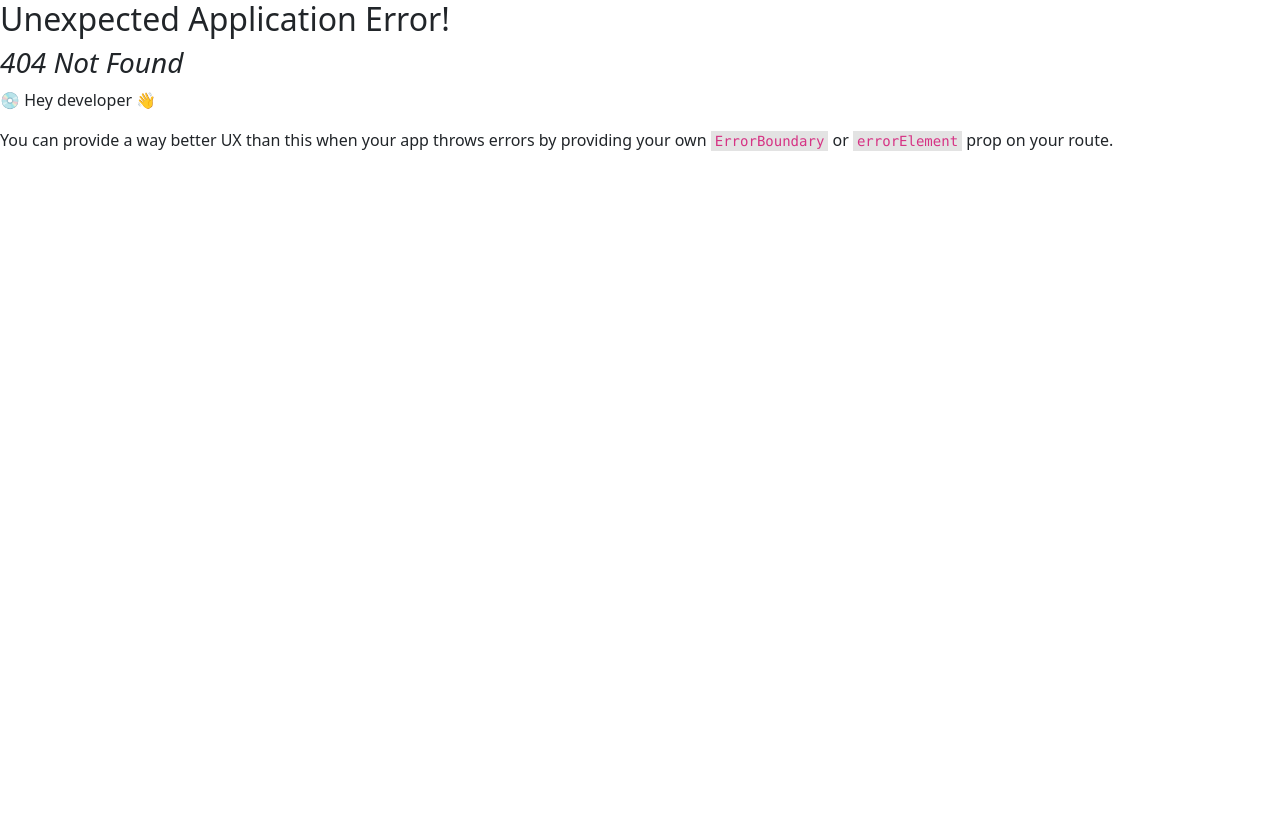
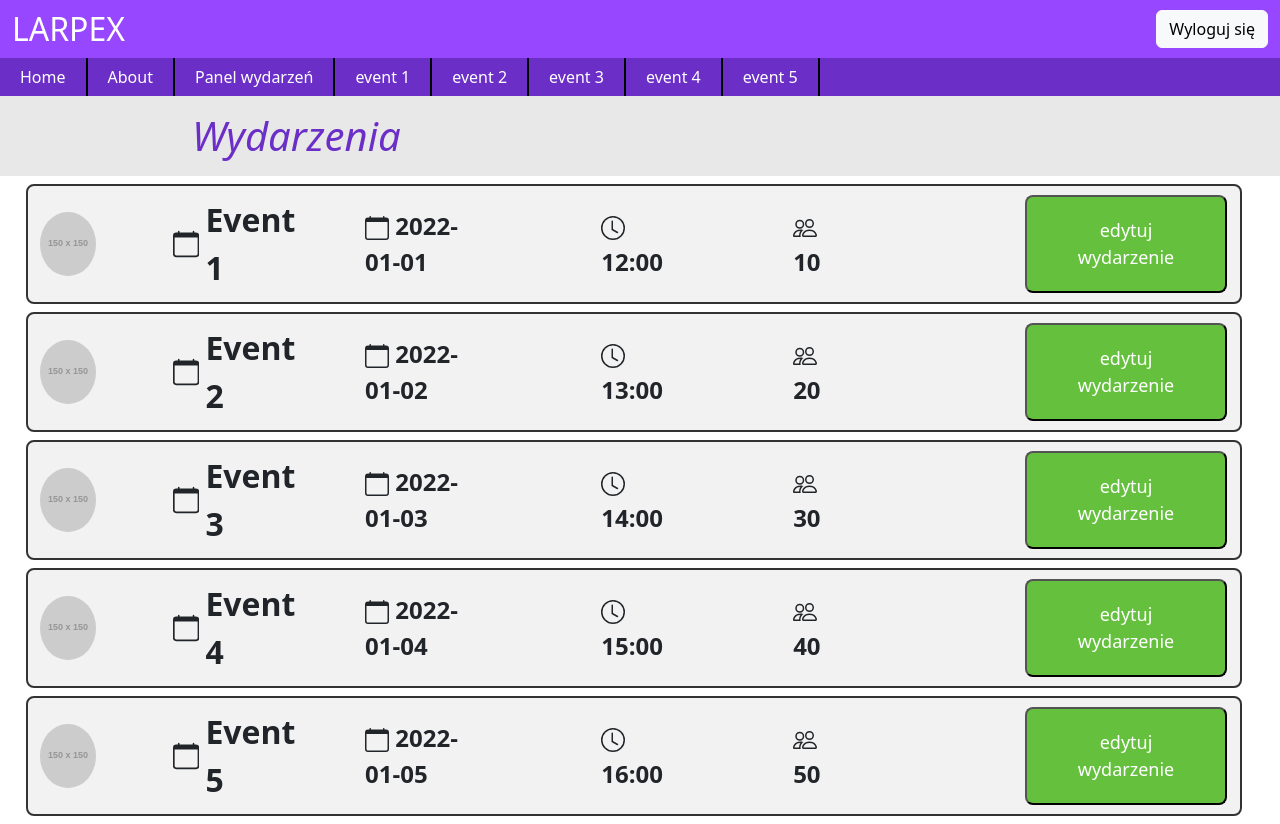
Before and after one commit to Artur-Romaniuk/LARPex, a React (Vite) app in the folder Frontend/: page /panel-wydarzen in a window 1280 px wide. Before the commit this address had no page. Before the commit the page ends 800 px from the top, so only its background shows below. Built offline with nearby package versions, Linux system fonts and the light colour scheme.

Commit message:
panel wydarzen

```diff
--- a/Frontend/package.json
+++ b/Frontend/package.json
@@ -20,6 +20,7 @@
     "react-bootstrap-icons": "^1.10.3",
     "react-datepicker": "^4.21.0",
     "react-dom": "^18.2.0",
+    "react-icons": "^4.12.0",
     "react-redux": "^8.1.3",
     "react-router-dom": "^6.17.0",
     "redux": "^4.2.1",
--- a/Frontend/src/App.tsx
+++ b/Frontend/src/App.tsx
@@ -4,6 +4,7 @@ import PageTitle from "./components/ui/pageTItle/PageTitle.tsx";
 import EventStore, { eventContext } from "./store/EventStore.ts";
 import { eventLogic } from "./config/context.ts";
 import VUpdateEvent from "./features/UpdateEvent/VUpdateEvent.tsx";
+import EventList from "./components/ui/eventList/EventList.tsx";
 
 const router = createBrowserRouter([
   {
@@ -23,6 +24,14 @@ const router = createBrowserRouter([
         element: (
           <div>
             <PageTitle title={"About"} />
+          </div>
+        ),
+      },
+      {
+        path: "/panel-wydarzen",
+        element: (
+          <div>
+            <EventList/>
           </div>
         ),
       },
--- /dev/null
+++ b/Frontend/src/components/ui/eventList/EventList.tsx
@@ -0,0 +1,67 @@
+import React from 'react';
+import "./eventList.scss";
+import EventTile from '../eventTile/EventTile.tsx';
+import { Container } from 'react-bootstrap';
+
+const EventList = () => {
+    const events = [
+        {
+            title: 'Event 1',
+            date: '2022-01-01',
+            hour: '12:00',
+            peopleCount: '10',
+            img: 'https://via.placeholder.com/150'
+        },
+        {
+            title: 'Event 2',
+            date: '2022-01-02',
+            hour: '13:00',
+            peopleCount: '20',
+            img: 'https://via.placeholder.com/150'
+        },
+        {
+            title: 'Event 3',
+            date: '2022-01-03',
+            hour: '14:00',
+            peopleCount: '30',
+            img: 'https://via.placeholder.com/150'
+        },
+        {
+            title: 'Event 4',
+            date: '2022-01-04',
+            hour: '15:00',
+            peopleCount: '40',
+            img: 'https://via.placeholder.com/150'
+        },
+        {
+            title: 'Event 5',
+            date: '2022-01-05',
+            hour: '16:00',
+            peopleCount: '50',
+            img: 'https://via.placeholder.com/150'
+        }
+    ];
+
+    return (
+      <div>
+        <h1 className="page-name">
+          <i>{"Wydarzenia"}</i>
+        </h1>
+
+        <div>
+          {events.map((event, index) => (
+            <EventTile
+              key={index}
+              title={event.title}
+              date={event.date}
+              hour={event.hour}
+              peopleCount={event.peopleCount}
+              img={event.img}
+            />
+          ))}
+        </div>
+      </div>
+    );
+};
+
+export default EventList;
--- /dev/null
+++ b/Frontend/src/components/ui/eventList/eventList.scss
@@ -0,0 +1,6 @@
+.page-name{
+    background-color: var(--grey-light-1);
+    color: var(--violet-dark);
+
+    padding: 2vh 15vw;
+}
--- /dev/null
+++ b/Frontend/src/components/ui/eventTile/EventTile.tsx
@@ -0,0 +1,45 @@
+import React from "react";
+import "./EventTile.scss";
+import { BsCalendar, BsClock, BsPeople } from "react-icons/bs";
+
+interface EventTileProps {
+  title: string;
+  date: string;
+  hour: string;
+  peopleCount: string;
+  img: string;
+}
+
+const EventTile: React.FC<EventTileProps> = ({
+  title,
+  date,
+  hour,
+  peopleCount,
+  img,
+}) => {
+  return (
+    <div className="event-tile-container">
+      <div
+        className="event-image"
+        style={{ backgroundImage: `url(${img})` }}
+      ></div>
+      <div className="event-details">
+        <div className="event-title">
+          <BsCalendar className="icon" /> {title}
+        </div>
+        <div className="event-date">
+          <BsCalendar className="icon" /> {date}
+        </div>
+        <div className="event-hour">
+          <BsClock className="icon" /> {hour}
+        </div>
+        <div className="event-peopleCount">
+          <BsPeople className="icon" /> {peopleCount}
+        </div>
+      </div>
+      <button className="edit-button">edytuj wydarzenie</button>
+    </div>
+  );
+};
+
+export default EventTile;
--- /dev/null
+++ b/Frontend/src/components/ui/eventTile/eventTile.scss
@@ -0,0 +1,69 @@
+.event-tile-container {
+  display: flex;
+  align-items: center;
+  width: 95vw;
+  height: 15vh;
+  margin: 1vh 2vw;
+  border-radius: 1vh;
+  background-color: #f2f2f2;
+
+  border: 2px solid #333;
+//   border-radius: 1.5vh;
+
+  .event-image {
+    width: 5vw;
+    height: 5vw;
+    border-radius: 50%;
+    background-color: #ccc;
+    margin: 0 1vw;
+    background-size: cover;
+    background-position: center;
+  }
+
+  .event-details {
+    display: flex;
+    flex-direction: row; // Change from column to row
+    align-items: center;
+    margin: 0 5vw;
+
+    .event-title {
+      font-weight: bold;
+      margin-right: 5vw;
+      font-size: xx-large; // Increase font size
+      display: flex;
+      align-items: center; // Center icon vertically
+
+      // Add Bootstrap icon
+      .icon {
+        margin-right: 0.5vw;
+      }
+    }
+
+    .event-date {
+      font-weight: bold;
+      font-size: x-large; // Increase font size
+      margin-right: 10vw;
+    }
+
+    .event-hour {
+      font-weight: bold;
+      margin-right: 10vw;
+      font-size: x-large; // Increase font size
+    }
+
+    .event-peopleCount {
+      font-weight: bold;
+      margin-right: 10vw;
+      font-size: x-large; // Increase font size
+    }
+  }
+
+  .edit-button {
+    background-color: rgb(101, 192, 62);
+    padding: 2.5vh 2.5vw;
+    border-radius: 1vh;
+     margin: 0 1vw 0 auto; // Move the button to the end
+    font-size: large;
+    color: white;
+  }
+}
--- a/Frontend/src/components/ui/navigation/Navigation.tsx
+++ b/Frontend/src/components/ui/navigation/Navigation.tsx
@@ -24,6 +24,9 @@ const Navigation = () => {
             </Link>
             <Link to="/about" className={"nav-link"}>
               About
+            </Link>
+            <Link to="/panel-wydarzen" className={"nav-link"}>
+              Panel wydarzeń
             </Link>
             <Link to="/temp/updateEvent/1" className={"nav-link"}>
               event 1
```
Also changed, not shown: 1 other file (tests, documents, lock files or other folders).
